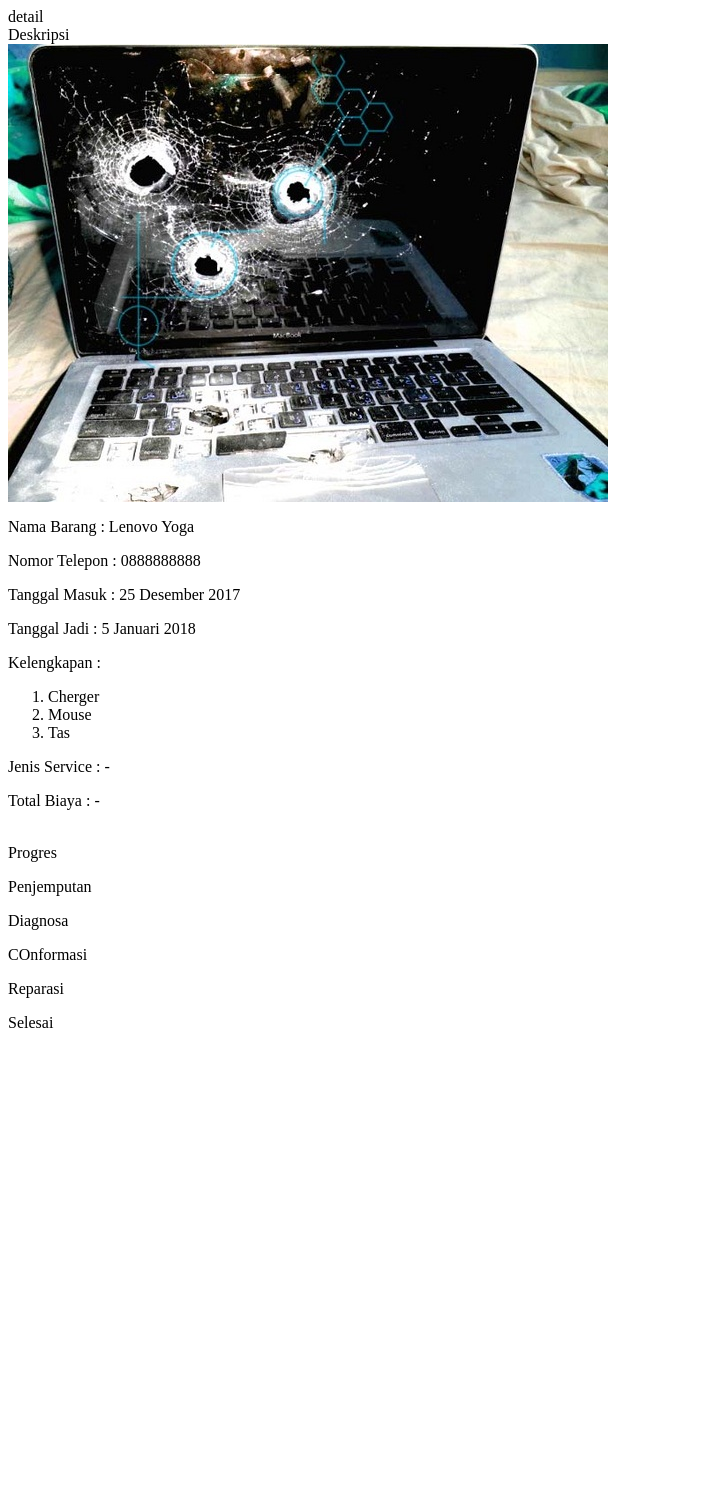
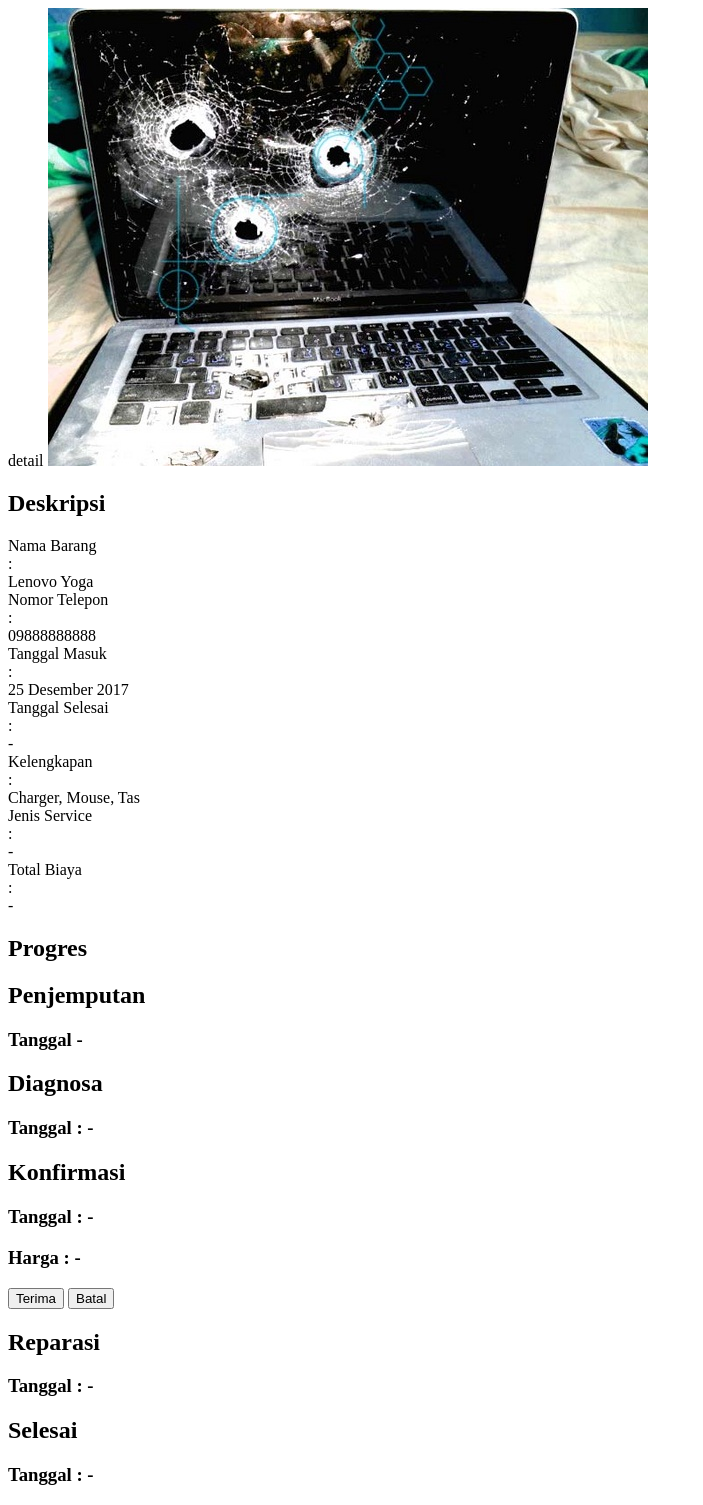
Before and after one commit to Noer21/Project-AzizPC, a PHP site: page /pages/detail/detail.html in a window 1280 px wide. Shown: the whole page, without its empty margins (0-703 px from the left). Before the commit the page ends 1028 px from the top, so only its background shows below. Run offline with PHP 8.4, Linux system fonts and the light colour scheme.

Commit message:
ganti detail page nya

```diff
--- a/package.json
+++ b/package.json
@@ -32,7 +32,8 @@
   },
   "devDependencies": {
     "@ionic/app-scripts": "3.1.2",
-    "typescript": "2.4.2"
+    "typescript": "2.4.2",
+    "ws": "3.3.2"
   },
   "description": "An Ionic project"
 }
--- a/src/pages/detail/detail.html
+++ b/src/pages/detail/detail.html
@@ -13,41 +13,85 @@
 </ion-header>
 
 
-<ion-content padding>
-  <ion-card>
-    <ion-card-content >
-      <div class = "col  col-50">
-        <ion-card-title class="judul">
-          Deskripsi
-        </ion-card-title>
+<ion-content>
+  <img src="assets/imgs/rusak.jpeg"/><br/>
+  <div padding>
+    <h2 class="judul"> Deskripsi </h2>
+      <div class="row">
+        <div col-4>Nama Barang</div>
+        <div col-1>:</div>
+        <div col-7>Lenovo Yoga</div>
       </div>
-      <img src="assets/imgs/rusak.jpeg"/>
-      <p> Nama Barang   : Lenovo Yoga </p>
-      <p> Nomor Telepon : 0888888888 </p>
-      <p> Tanggal Masuk : 25 Desember 2017 </p>
-      <p> Tanggal Jadi  : 5 Januari 2018 </p>
-      <p> Kelengkapan   :</p>
-      <ol>
-        <li>Cherger</li>
-        <li>Mouse</li>
-        <li>Tas</li>
-      </ol>
-      <p> Jenis Service : -</p>
-      <p> Total Biaya   : -</p>
-      <br>
-    </ion-card-content>
-  </ion-card>
-  <ion-card>
-    <ion-card-content >
-      <ion-card-title class="judul">
-        Progres
-      </ion-card-title>
-        <p> Penjemputan </p>
-        <p> Diagnosa </p>
-        <p> COnformasi </p>
-        <p> Reparasi </p>
-        <p> Selesai </p>
-      <br>
-    </ion-card-content>
-  </ion-card>
+      <div class="row">
+        <div col-4>Nomor Telepon</div>
+        <div col-1>:</div>
+        <div col-7>09888888888</div>
+      </div>
+      <div class="row">
+        <div col-4>Tanggal Masuk</div>
+        <div col-1>:</div>
+        <div col-7>25 Desember 2017</div>
+      </div>
+      <div class="row">
+        <div col-4>Tanggal Selesai</div>
+        <div col-1>:</div>
+        <div col-7>-</div>
+      </div>
+      <div class="row">
+        <div col-4>Kelengkapan</div>
+        <div col-1>:</div>
+        <div col-7> Charger, Mouse, Tas</div>
+      </div>
+      <div class="row">
+        <div col-4>Jenis Service</div>
+        <div col-1>:</div>
+        <div col-7>-</div>
+      </div>
+      <div class="row">
+        <div col-4>Total Biaya</div>
+        <div col-1>:</div>
+        <div col-7>-</div>
+      </div>
+    </div>
+    <h2 class="judul"> Progres </h2>
+    <ion-list>
+      <ion-item class="iconable">
+        <ion-avatar item-start>
+          <ion-icon name="checkmark" item-end></ion-icon>
+        </ion-avatar>
+        <h2>Penjemputan</h2>
+        <h3>Tanggal - </h3>
+      </ion-item>
+      <ion-item class="icondisable">
+        <ion-avatar item-start>
+          <ion-icon name="close" item-end></ion-icon>
+        </ion-avatar>
+        <h2>Diagnosa</h2>
+        <h3>Tanggal : -</h3>
+      </ion-item>
+      <ion-item class="icondisable">
+        <ion-avatar item-start>
+          <ion-icon name="close" item-end></ion-icon>
+        </ion-avatar>
+        <h2>Konfirmasi</h2>
+        <h3>Tanggal : -</h3>
+        <h3>Harga   : -</h3>
+        <button ion-button color="secondary" [disabled]="disableButton">Terima</button>
+        <button ion-button color="danger" [disabled]="disableButton">Batal</button>
+      </ion-item>
+      <ion-item class="icondisable">
+        <ion-avatar item-start>
+          <ion-icon name="close" item-end></ion-icon>
+        </ion-avatar>
+        <h2>Reparasi</h2>
+        <h3>Tanggal : -</h3>
+      </ion-item>
+      <ion-item class="icondisable">
+        <ion-avatar item-start>
+          <ion-icon name="close" item-end></ion-icon>
+        </ion-avatar>
+        <h2>Selesai</h2>
+        <h3>Tanggal : -</h3>
+      </ion-item>
+    </ion-list>
 </ion-content>
--- a/src/pages/detail/detail.ts
+++ b/src/pages/detail/detail.ts
@@ -15,6 +15,8 @@
 })
 export class DetailPage {
 
+  disableButton = true;
+
   constructor(public navCtrl: NavController, public navParams: NavParams) {
   }
 
--- a/src/pages/home/home.html
+++ b/src/pages/home/home.html
@@ -18,7 +18,6 @@
           Lenovo Yoga
         </ion-card-title>
           <p class="Status"> Status: Diagnosa</p>
-          <p> Keluahan keluhan keluhan keluhan keluha  keluhan keluhan</p>
           <h3 class="Link">
             <a (click)="detail()"> Detail </a>
           </h3>
```
Also changed, not shown: src/pages/detail/detail.scss (+17 -0 lines), www/build/main.js (+5 -3 lines), package-lock.json, www/build/main.css, 1 other file.
